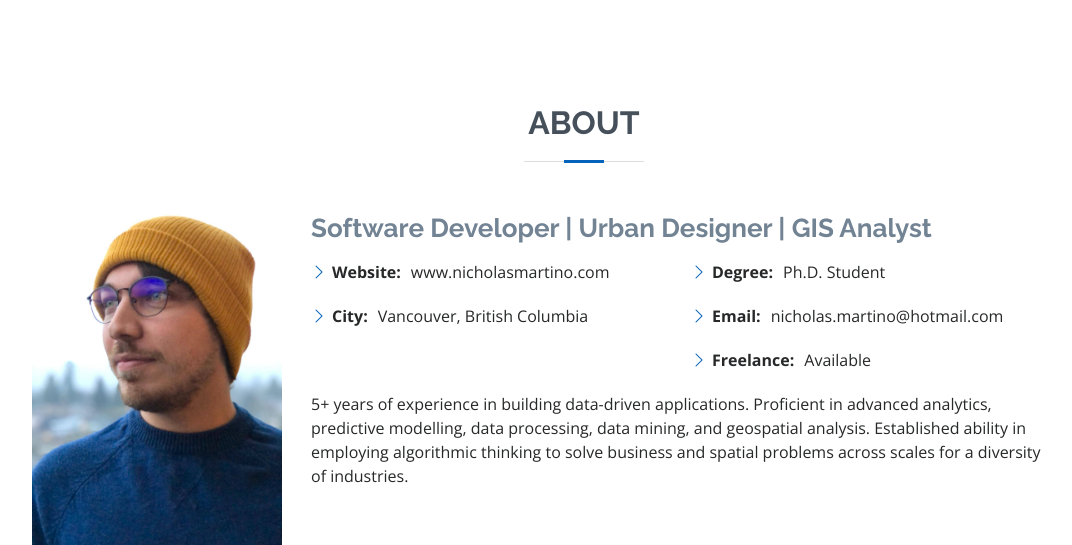
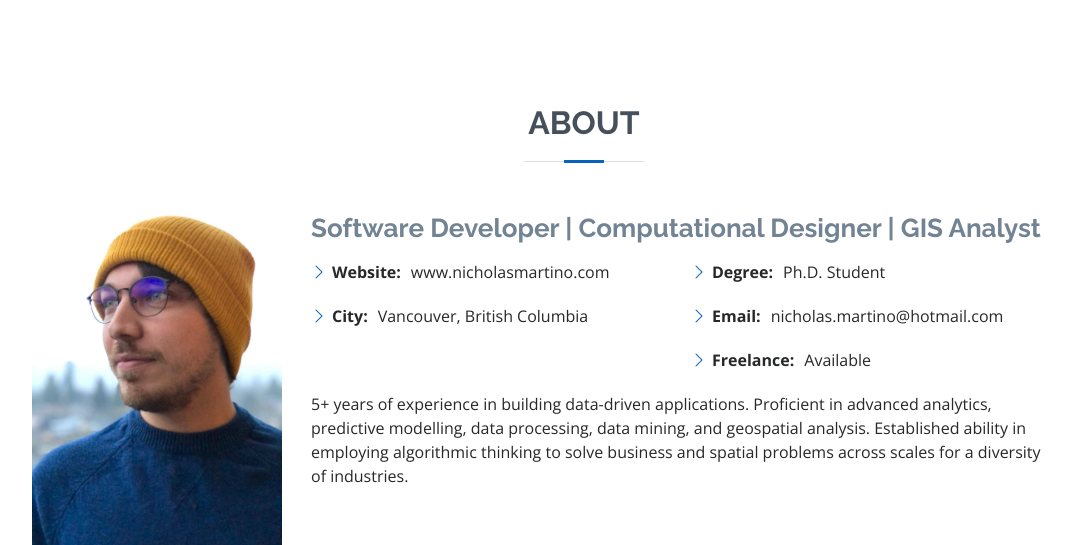
Before and after one commit to nicholas-martino/portfolio, a Django app: page / in a window 1280 px wide. Shown: the part 2240-2785 px from the top of the page, without its empty margins (106-1178 px from the left). Run offline with Django 3.2, Linux system fonts and the light colour scheme; data comes from the database, SQL or seed files in the repository; some libraries are stand-ins or nearby versions.

Commit message:
Designer change

```diff
--- a/portfolio/templates/base.html
+++ b/portfolio/templates/base.html
@@ -25,8 +25,9 @@
   <meta content="width=device-width, initial-scale=1.0" name="viewport">
 
   <title>Nicholas Martino</title>
-  <meta content="" name="description">
-  <meta content="" name="keywords">
+  <meta content="Portfolio website" name="description">
+  <meta content="portfolio, computational design" name="keywords">
+  <meta content="Nicholas Martino" name="author">
 
   <!-- =======================================================
   * Template Name: MyResume - v4.3.0
@@ -60,7 +61,7 @@
   <section id="hero" class="d-flex flex-column justify-content-center">
     <div class="container" data-aos="zoom-in" data-aos-delay="100">
       <h1>Nicholas Martino</h1>
-      <p>I'm <span class="typed" data-typed-items="Software Developer, Urban Designer, GIS Analyst"></span></p>
+      <p>I'm <span class="typed" data-typed-items="Software Developer, Computational Designer, GIS Analyst"></span></p>
       <div class="social-links">
         <a href="https://github.com/nicholasmartino" class="github" target="_blank"><i class="bx bxl-github"></i></a>
         <a href="https://instagram.com/nsmartino_" class="instagram" target="_blank"><i class="bx bxl-instagram"></i></a>
@@ -177,7 +178,7 @@
             <img src="{% static 'img/profile-img.jpg' %}" class="img-fluid" alt="" width="250">
           </div>
           <div class="col-lg-8 pt-4 pt-lg-0 content" align="left">
-            <h3>Software Developer | Urban Designer | GIS Analyst</h3>
+            <h3>Software Developer | Computational Designer | GIS Analyst</h3>
             <p class="fst-italic">
 
             </p>
```
Also changed, not shown: 3 other files.
